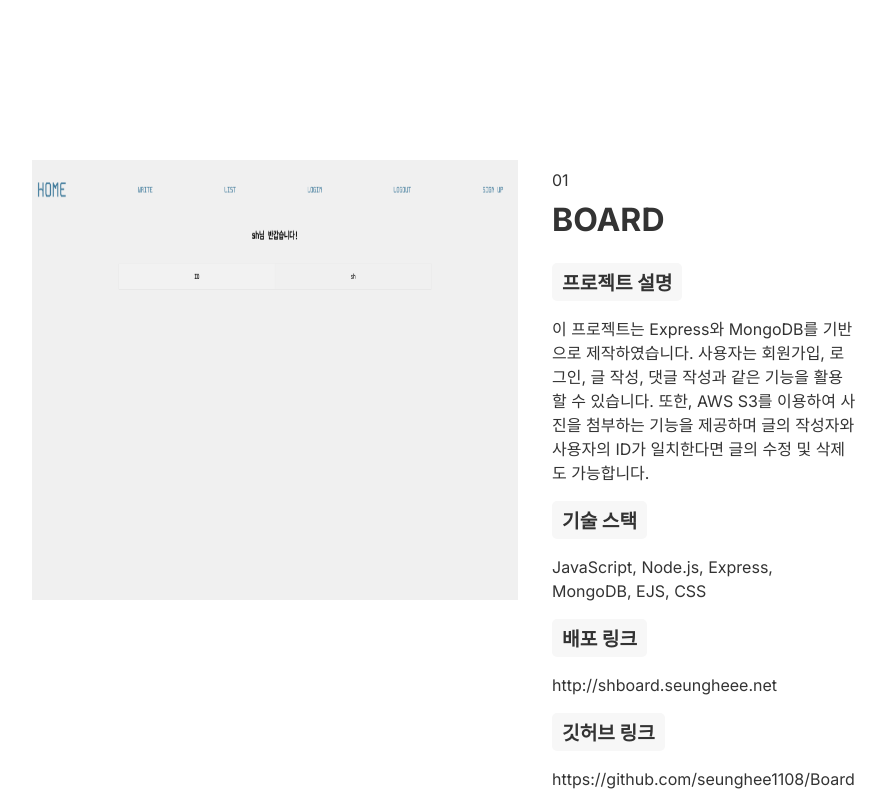
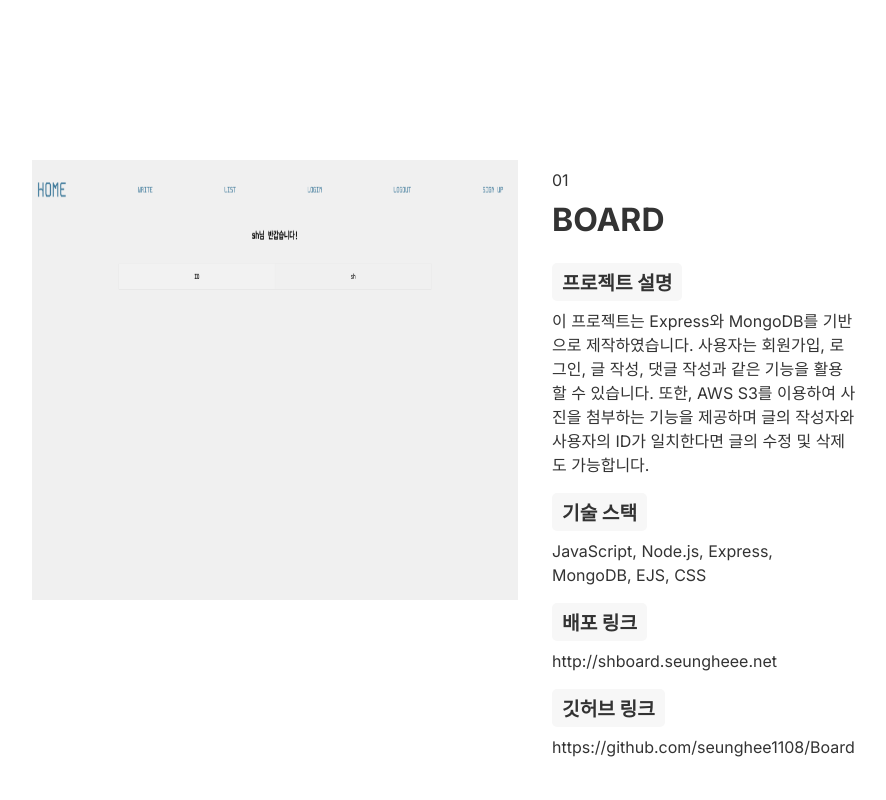
Before and after one commit to seunghee1108/portfolio, a Next.js app: page / in a window 1280 px wide. Shown: the part 2400-3200 px from the top of the page, without its empty margins (192-1078 px from the left). Built offline with nearby package versions, Linux system fonts and the light colour scheme; a web font is replaced by a local one.

Commit message:
h4 margin수정

```diff
--- a/app/styles/projectContent.module.scss
+++ b/app/styles/projectContent.module.scss
@@ -100,7 +100,7 @@
 }
 
 .contentBox h4 {
-  margin-bottom: 2vh;
+  margin-bottom: 1vh;
   background-color: #F7F7F7;
   font-weight: bold;
   font-size: 1.2rem;
```
